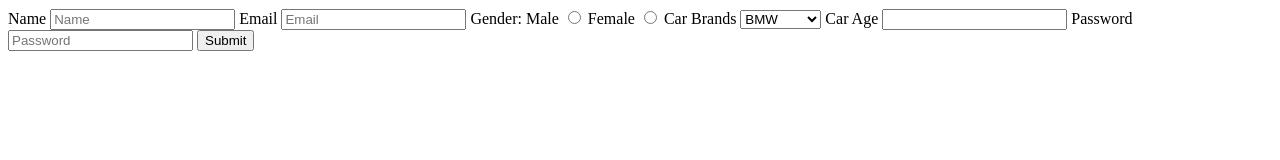
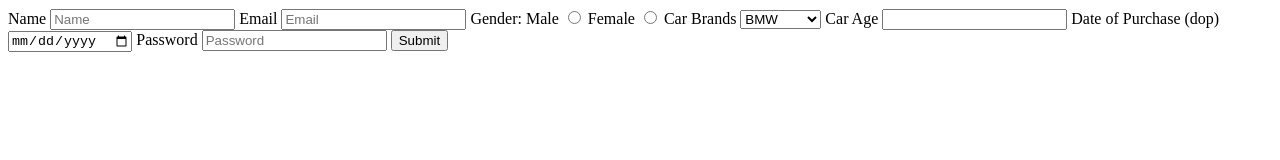
Before and after one commit to acciojob/car-insurance-form-sumitsinghkushwaha, a website: page main.html in a window 1280 px wide. Drawn offline with Linux system fonts and the light colour scheme.

Commit message:
created a submission

```diff
--- a/main.html
+++ b/main.html
@@ -18,9 +18,9 @@
 
 		<label >Gender:</label>
 		<label for="gender"  >Male</label>
-		<input type="radio" id="gender_m" name="gender"   required>
+		<input type="radio" id="gender_m" name="gender" required>
 		<label for="gender_f"  >Female</label>
-		<input type="radio" id="gender_f" name="gender"   required>
+		<input type="radio" id="gender_f" name="gender" required>
 
 
 		<label for="cars"  >Car Brands</label>
@@ -33,6 +33,9 @@
 
 		<label for="carage"  >Car Age</label>
 		<input type="number" id="carage" name="carage"   required>
+
+		<label for="dop"> Date of Purchase (dop)</label>
+		<input type="date" id="dop" name="dop" required>
 
 		<label for="password"  >Password</label>
 		<input type="password" id="password" name="password" placeholder="Password"  required>
```
